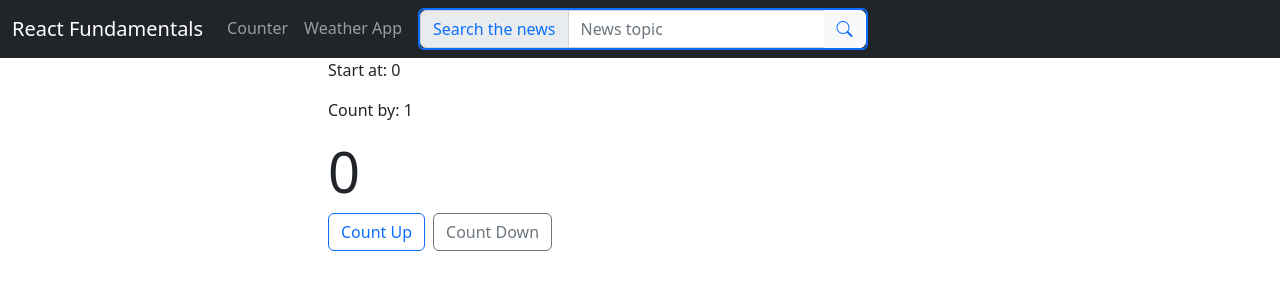
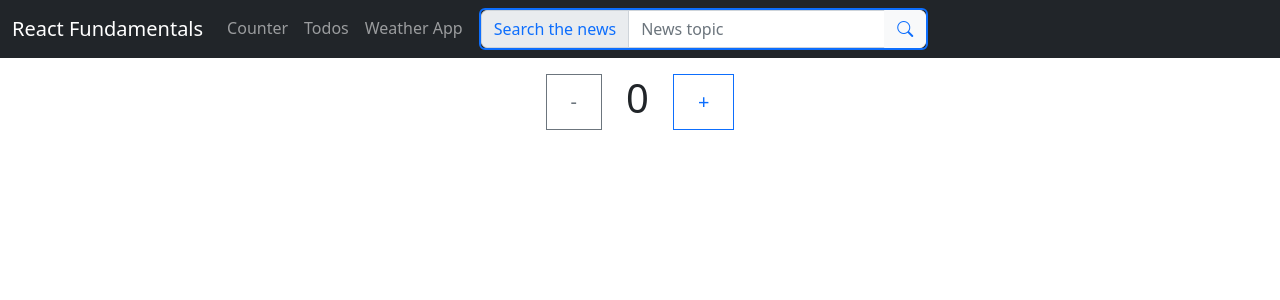
Before and after one commit to jonathanfady/react-fundamentals, a React (Create React App) app: page /counter in a window 1280 px wide. Shown: the top 300 px of the page. Built offline with nearby package versions, Linux system fonts and the light colour scheme.

Commit message:
Add new Todos to test Reducer hook. Use Reducer for Counter.

```diff
--- a/src/Counter.js
+++ b/src/Counter.js
@@ -1,28 +1,33 @@
-import { useState } from 'react';
+import { useState, useReducer } from 'react';
+
+function reducer(state, action) {
+    if (action == 'increment')
+        return { count: state.count + 1 };
+    else if (action == 'decrement')
+        return { count: state.count - 1 };
+    else
+        return state;
+}
 
 function Counter(props) {
-    const [counter, setCounter] = useState(props.startAt);
+    const [state, dispatch] = useReducer(reducer, { count: 0 });
 
-    function countUp(e) {
-        setCounter(counter + props.countBy);
+    function increment() {
+        dispatch('increment');
     }
 
-    function countDown() {
-        setCounter(counter - props.countBy);
+    function decrement() {
+        dispatch('decrement');
     }
 
     return (
-        <>
-            <div className="row justify-content-center g-2">
-                <div className="col-6">
-                    <p>Start at: {props.startAt}</p>
-                    <p>Count by: {props.countBy}</p>
-                    <h1 className="display-4">{counter}</h1>
-                    <button className="btn btn-outline-primary" onClick={countUp}>Count Up</button>
-                    <button className="btn btn-outline-secondary ms-2" onClick={countDown}>Count Down</button>
-                </div>
+        <div className="container text-center mt-3">
+            <div className="d-flex flex-row justify-content-center ">
+                <button className="px-4 btn btn-lg rounded-0 btn-outline-secondary" onClick={decrement}>-</button>
+                <div className="px-4 h1">{state.count}</div>
+                <button className="px-4 btn btn-lg rounded-0 btn-outline-primary" onClick={increment}>+</button>
             </div>
-        </>
+        </div>
     )
 }
 
--- a/src/Navbar.js
+++ b/src/Navbar.js
@@ -28,6 +28,9 @@ export default function Navbar(props) {
                             <Link to="/counter" className="nav-link">Counter</Link>
                         </li>
                         <li className="nav-item">
+                            <Link to="/todos" className="nav-link">Todos</Link>
+                        </li>
+                        <li className="nav-item">
                             <Link to="/weather" className="nav-link">Weather App</Link>
                         </li>
                         <form className="d-flex ms-2" role="search" onSubmit={handleNewsTopicFromSubmit}>
--- /dev/null
+++ b/src/Todo.js
@@ -0,0 +1,13 @@
+export default function Todo({ todo, dispatch }) {
+    return (
+        <li key={todo.id} className={"list-group-item " + (todo.complete ? 'list-group-item-success' : 'list-group-item-danger')}>
+            <span className="mx-2">{todo.name}</span>
+            <button className="btn btn-outline-dark mx-2" onClick={() => dispatch({ type: 'toggle-todo', payload: { id: todo.id } })}>
+                Toggle
+            </button>
+            <button className="btn btn-outline-danger mx-2" onClick={() => dispatch({ type: 'delete-todo', payload: { id: todo.id } })}>
+                Delete
+            </button>
+        </li>
+    )
+}
--- /dev/null
+++ b/src/Todos.js
@@ -0,0 +1,48 @@
+import { useState, useReducer } from 'react';
+import Todo from './Todo';
+
+function reducer(todos, action) {
+    switch (action.type) {
+        case 'add-todo':
+            return [...todos, addTodo(action.payload.name)];
+        case 'toggle-todo':
+            return todos.map(todo => {
+                if (todo.id === action.payload.id) {
+                    return { ...todo, complete: !todo.complete };
+                }
+                return todo;
+            });
+        case 'delete-todo':
+            return todos.filter(todo => todo.id !== action.payload.id);
+        default:
+            return todos;
+    }
+}
+
+function addTodo(name) {
+    return { id: Date.now(), name: name, complete: false }
+}
+
+export default function Todos(props) {
+    const [name, setName] = useState('');
+    const [todos, dispatch] = useReducer(reducer, []);
+
+    function handleSubmit(e) {
+        e.preventDefault();
+        dispatch({ type: 'add-todo', payload: { name: name } });
+        setName('');
+    }
+
+    console.log(todos);
+
+    return (
+        <>
+            <form className="my-2" onSubmit={handleSubmit}>
+                <input type="text" className='form-control' value={name} onChange={e => setName(e.target.value)} />
+            </form>
+            <ul className='list-group'>
+                {todos.map(todo => <Todo todo={todo} dispatch={dispatch} />)}
+            </ul>
+        </>
+    )
+}
--- a/src/index.js
+++ b/src/index.js
@@ -8,6 +8,7 @@ import '../node_modules/bootstrap-icons/font/bootstrap-icons.css';
 import App from './App';
 import Home from './Home';
 import Counter from './Counter';
+import Todos from './Todos';
 import WeatherApp from './WeatherApp';
 import News from './News';
 
@@ -20,6 +21,7 @@ root.render(
                 <Route element={<App />}>
                     <Route path="/" element={<Home />} />
                     <Route path="/counter" element={<Counter />} />
+                    <Route path="/todos" element={<Todos />} />
                     <Route path="/weather" element={<WeatherApp />} />
                     <Route path="/news">
                         <Route path=":newsTopic" element={<News />} />
```
